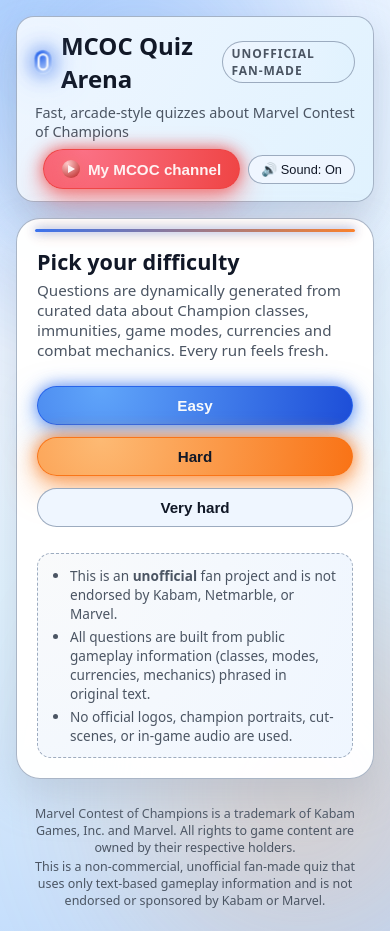
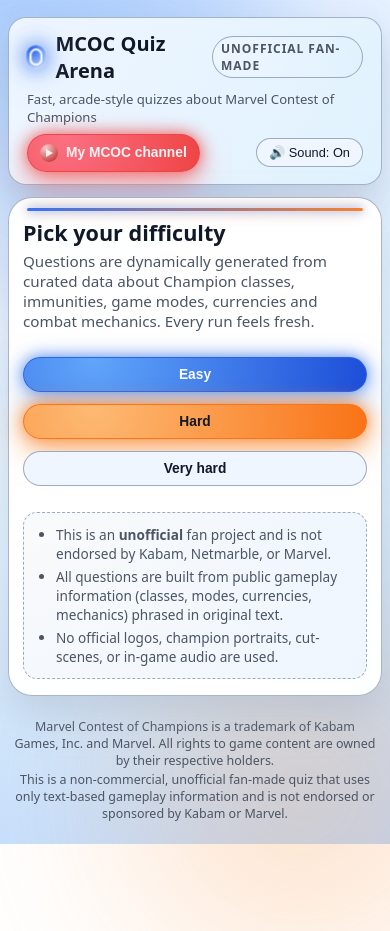
Before and after one commit to mcoc1all1/mcoc-quiz, a plain HTML site: page index.html in a window 390 px wide. After the commit the page ends 844 px from the top, so only its background shows below. Drawn offline with Linux system fonts and the light colour scheme.

Commit message:
Update index.html

```diff
--- a/index.html
+++ b/index.html
@@ -940,20 +940,52 @@
     }
 
     /* Mobile layout fixes */
+/* Mobile layout tweaks */
 @media (max-width: 600px) {
-  /* Allow the page to scroll vertically on phones */
+  /* Allow scrolling and reduce side padding */
   body {
     overflow-x: hidden;
     overflow-y: auto;
+    padding: 12px 8px;
   }
 
-  /* Let cards grow fully on small screens instead of clipping content */
+  .app-shell {
+    gap: 12px;
+  }
+
+  /* Header: stack nicely */
+  .site-header {
+    flex-direction: column;
+    align-items: flex-start;
+    gap: 6px;
+  }
+
+  .site-header h1 {
+    font-size: 1.25rem;
+  }
+
+  .header-right {
+    width: 100%;
+    justify-content: space-between;
+  }
+
+  .tagline {
+    max-width: 100%;
+    font-size: 0.82rem;
+  }
+
+  /* Cards should grow and not clip content */
   .panel-card {
     max-height: none;
     overflow: visible;
+    padding: 20px 14px 16px;
   }
 
-  /* Stack mode buttons nicely and keep them visible */
+  .question-text {
+    font-size: 0.96rem;
+  }
+
+  /* Difficulty buttons: full-width, stacked */
   .mode-buttons {
     flex-direction: column;
     align-items: stretch;
@@ -964,7 +996,29 @@
     justify-content: center;
     text-align: center;
   }
+
+  /* Global button tweaks for mobile: smaller font, allow wrapping */
+  .btn {
+    font-size: 0.86rem;
+    padding: 9px 12px;
+    white-space: normal; /* important: lets button text wrap on small screens */
+  }
+
+  /* Quiz footer: stack text + actions */
+  .quiz-footer {
+    flex-direction: column;
+    align-items: stretch;
+  }
+
+  .quiz-footer-note {
+    max-width: 100%;
+  }
+
+  .quiz-footer-actions {
+    justify-content: flex-end;
+  }
 }
+
 
 
     @media (min-width: 768px) {
```
